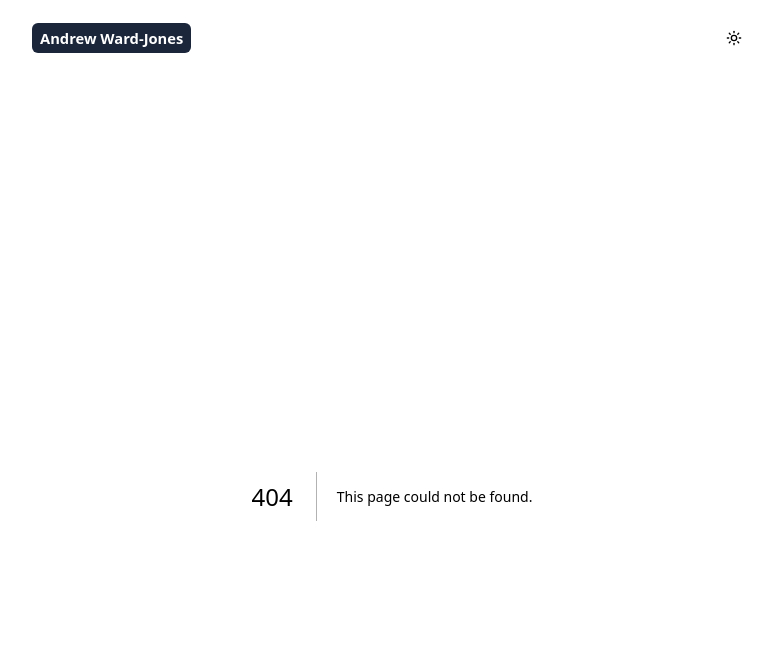
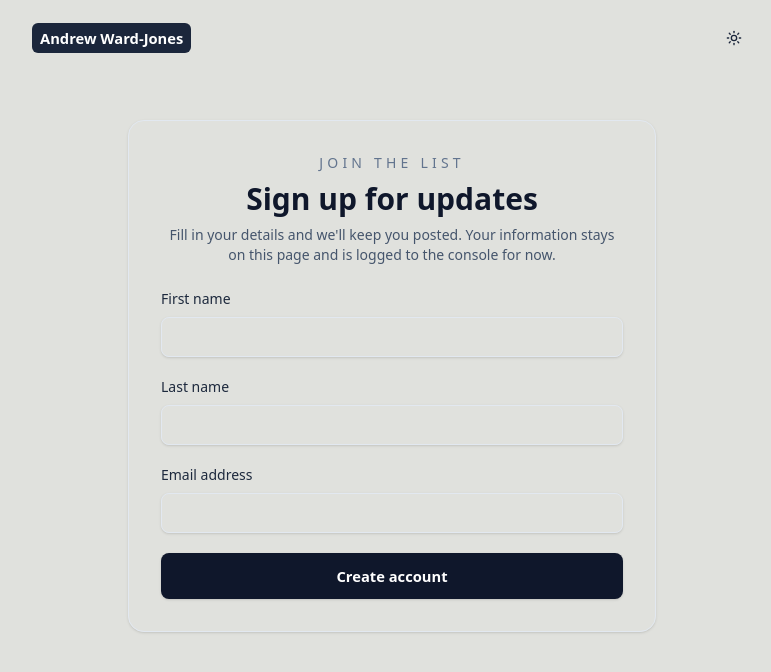
Before and after one commit to Koalaphant/andrew-portfolio, a Next.js app: page /signup in a window 1280 px wide. Before the commit this address had no page. Shown: the top 672 px of the page, without its empty margins (248-1019 px from the left). Built offline with nearby package versions, Linux system fonts and the light colour scheme.

Commit message:
feat: add signup form page

```diff
--- /dev/null
+++ b/app/signup/page.tsx
@@ -0,0 +1,155 @@
+"use client";
+
+import { ChangeEvent, FormEvent, useState } from "react";
+
+type FormData = {
+  firstName: string;
+  lastName: string;
+  email: string;
+};
+
+type FormErrors = Partial<Record<keyof FormData, string>>;
+
+const initialData: FormData = {
+  firstName: "",
+  lastName: "",
+  email: "",
+};
+
+export default function SignupPage() {
+  const [formData, setFormData] = useState<FormData>(initialData);
+  const [errors, setErrors] = useState<FormErrors>({});
+  const [isSubmitted, setIsSubmitted] = useState(false);
+
+  const validate = (data: FormData): FormErrors => {
+    const newErrors: FormErrors = {};
+
+    if (!data.firstName.trim()) {
+      newErrors.firstName = "First name is required";
+    }
+
+    if (!data.lastName.trim()) {
+      newErrors.lastName = "Last name is required";
+    }
+
+    if (!data.email.trim()) {
+      newErrors.email = "Email is required";
+    } else if (!/^[\w-.]+@([\w-]+\.)+[\w-]{2,}$/i.test(data.email)) {
+      newErrors.email = "Enter a valid email";
+    }
+
+    return newErrors;
+  };
+
+  const handleChange = (event: ChangeEvent<HTMLInputElement>, field: keyof FormData) => {
+    setFormData((prev) => ({ ...prev, [field]: event.target.value }));
+
+    if (errors[field]) {
+      setErrors((prev) => ({ ...prev, [field]: undefined }));
+    }
+  };
+
+  const handleSubmit = (event: FormEvent<HTMLFormElement>) => {
+    event.preventDefault();
+    const validationErrors = validate(formData);
+
+    if (Object.keys(validationErrors).length > 0) {
+      setErrors(validationErrors);
+      setIsSubmitted(false);
+      return;
+    }
+
+    console.log({ ...formData });
+    setIsSubmitted(true);
+    setFormData(initialData);
+  };
+
+  return (
+    <main className="mx-auto flex max-w-xl flex-col gap-6 p-6">
+      <section className="rounded-2xl border border-slate-200 p-8 shadow-sm">
+        <header className="mb-6 space-y-2 text-center">
+          <p className="text-sm uppercase tracking-[0.3em] text-slate-500">
+            Join the list
+          </p>
+          <h1 className="text-3xl font-semibold text-slate-900">
+            Sign up for updates
+          </h1>
+          <p className="text-sm text-slate-600">
+            Fill in your details and we&apos;ll keep you posted. Your information
+            stays on this page and is logged to the console for now.
+          </p>
+        </header>
+        <form className="space-y-5" noValidate onSubmit={handleSubmit}>
+          <div className="flex flex-col gap-2">
+            <label className="text-sm font-medium text-slate-800" htmlFor="firstName">
+              First name
+            </label>
+            <input
+              id="firstName"
+              name="firstName"
+              type="text"
+              value={formData.firstName}
+              onChange={(event) => handleChange(event, "firstName")}
+              className={`rounded-lg border px-4 py-2 text-slate-900 shadow-sm focus:border-slate-900 focus:outline-none focus:ring-2 focus:ring-slate-200 ${
+                errors.firstName ? "border-red-500" : "border-slate-200"
+              }`}
+            />
+            {errors.firstName && (
+              <p className="text-sm text-red-600">{errors.firstName}</p>
+            )}
+          </div>
+
+          <div className="flex flex-col gap-2">
+            <label className="text-sm font-medium text-slate-800" htmlFor="lastName">
+              Last name
+            </label>
+            <input
+              id="lastName"
+              name="lastName"
+              type="text"
+              value={formData.lastName}
+              onChange={(event) => handleChange(event, "lastName")}
+              className={`rounded-lg border px-4 py-2 text-slate-900 shadow-sm focus:border-slate-900 focus:outline-none focus:ring-2 focus:ring-slate-200 ${
+                errors.lastName ? "border-red-500" : "border-slate-200"
+              }`}
+            />
+            {errors.lastName && (
+              <p className="text-sm text-red-600">{errors.lastName}</p>
+            )}
+          </div>
+
+          <div className="flex flex-col gap-2">
+            <label className="text-sm font-medium text-slate-800" htmlFor="email">
+              Email address
+            </label>
+            <input
+              id="email"
+              name="email"
+              type="email"
+              value={formData.email}
+              onChange={(event) => handleChange(event, "email")}
+              className={`rounded-lg border px-4 py-2 text-slate-900 shadow-sm focus:border-slate-900 focus:outline-none focus:ring-2 focus:ring-slate-200 ${
+                errors.email ? "border-red-500" : "border-slate-200"
+              }`}
+            />
+            {errors.email && (
+              <p className="text-sm text-red-600">{errors.email}</p>
+            )}
+          </div>
+
+          <button
+            type="submit"
+            className="w-full rounded-lg bg-slate-900 px-4 py-3 font-semibold text-white shadow-sm transition hover:bg-slate-800 focus:outline-none focus:ring-4 focus:ring-slate-200"
+          >
+            Create account
+          </button>
+          {isSubmitted && (
+            <p className="text-sm text-green-600">
+              Thanks! Your details were logged to the console.
+            </p>
+          )}
+        </form>
+      </section>
+    </main>
+  );
+}
```
